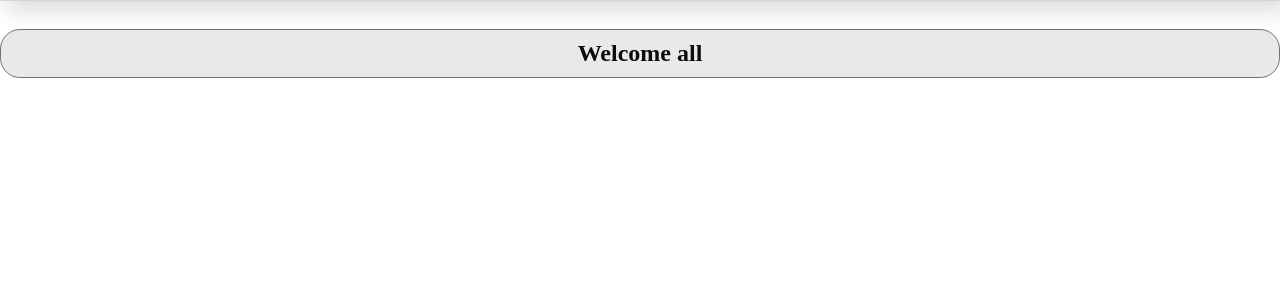
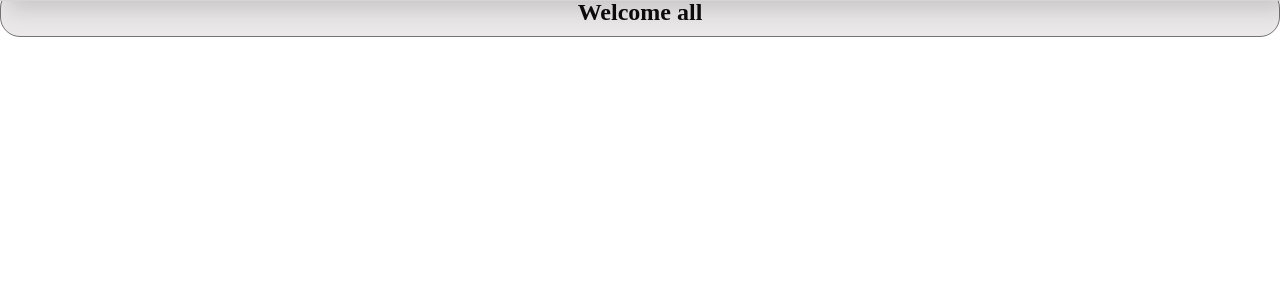
Before and after one commit to pctronique/pctrsession, a PHP site: page / in a window 1280 px wide. Shown: the part 50-351 px from the top of the page. Run offline with PHP 8.4, Linux system fonts and the light colour scheme; some libraries are stand-ins or nearby versions.

Commit message:
petite modif

```diff
--- a/project/www/css/style.css
+++ b/project/www/css/style.css
@@ -34,7 +34,7 @@ body {
 
 .firstsection {
     /*margin-top: var(--menu-margin-top);*/
-    margin-top: 51px;
+    margin-top: 10px;
     display: flex;
     flex-direction: column;
     align-items: center;
```
